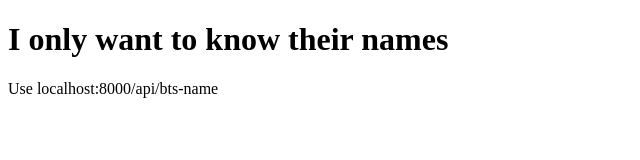
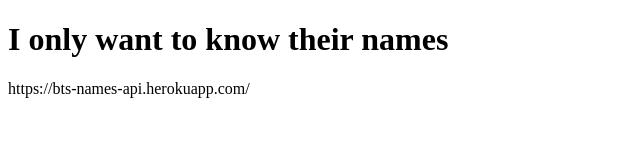
Before and after one commit to anahibravo/bts-names-api, a website: page index.html in a window 1280 px wide. Shown: the full height of the page, 0-640 px from the left. Drawn offline with Linux system fonts and the light colour scheme.

Commit message:
updated html documentation

```diff
--- a/index.html
+++ b/index.html
@@ -8,6 +8,6 @@
 </head>
 <body>
     <h1>I only want to know their names</h1>
-    <p>Use localhost:8000/api/bts-name</p>
+    <p>https://bts-names-api.herokuapp.com/</p>
 </body>
 </html>
```
